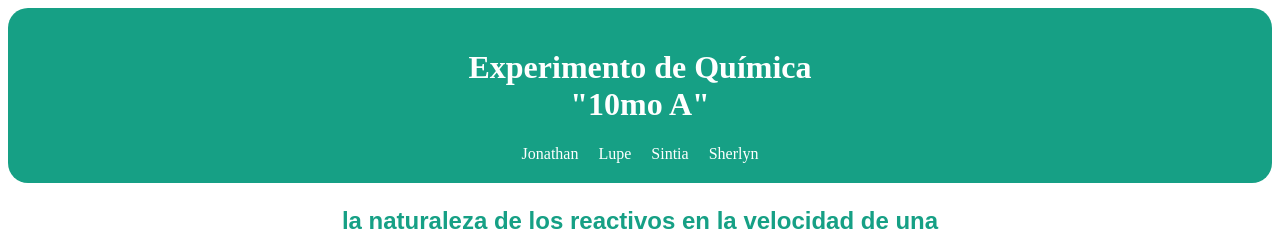
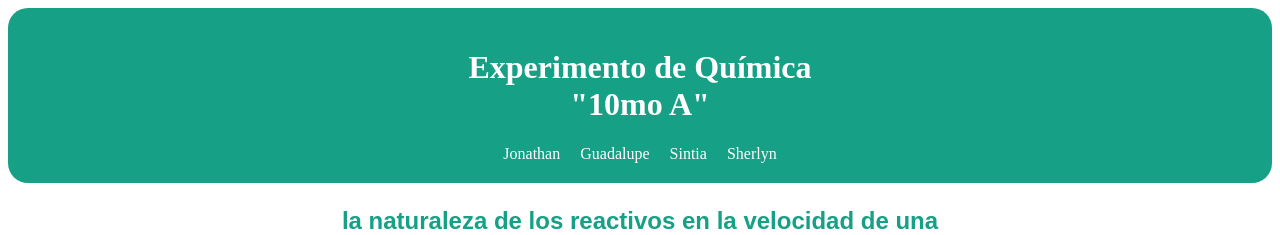
Before and after one commit to josue221485/josue221485.github.io, a plain HTML site: page index-1.html in a window 1280 px wide. Shown: the top 235 px of the page. Drawn offline with Linux system fonts and the light colour scheme.

Commit message:
Update index-1.html

```diff
--- a/index-1.html
+++ b/index-1.html
@@ -81,7 +81,7 @@
         <h1>Experimento de Química <br>  "10mo A"</h1>
         <ul>
             <li>Jonathan</li>
-            <li>Lupe</li>
+            <li>Guadalupe</li>
             <li>Sintia</li>
             <li>Sherlyn</li>
         </ul>
```
